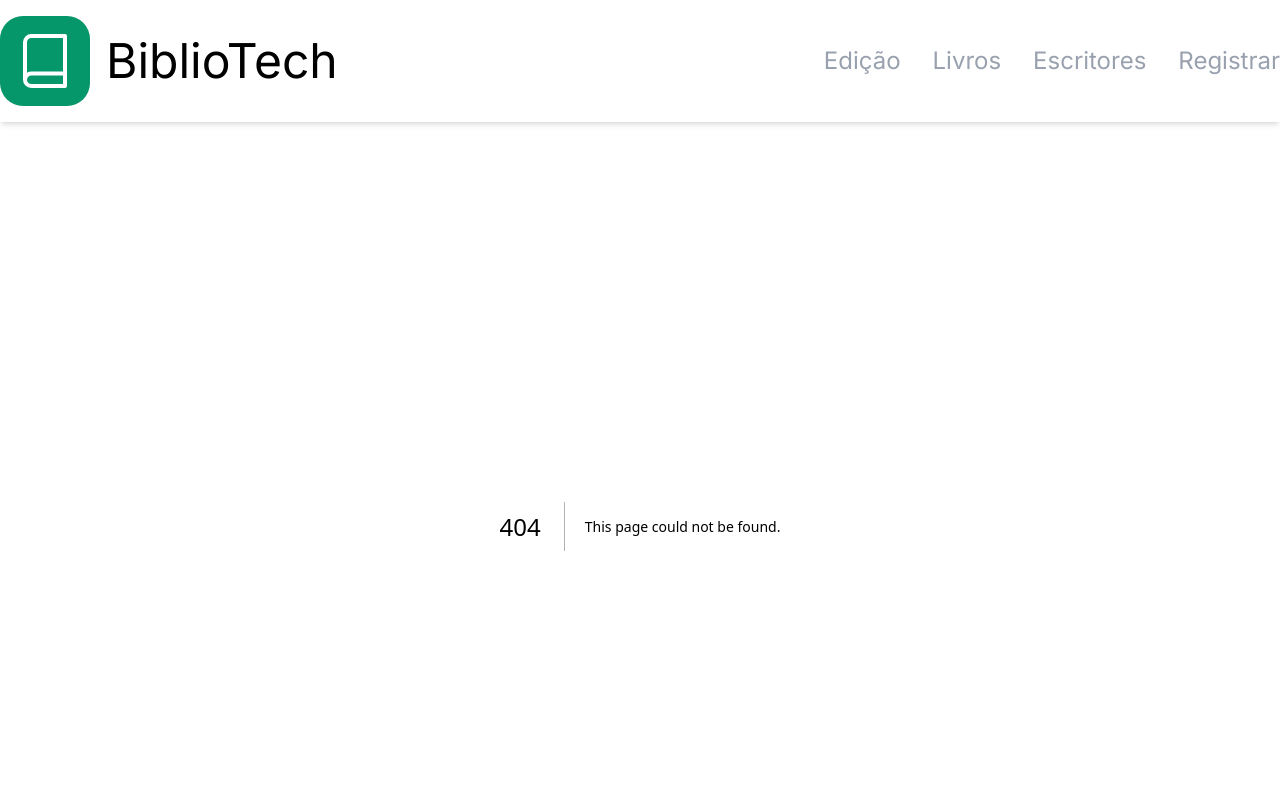
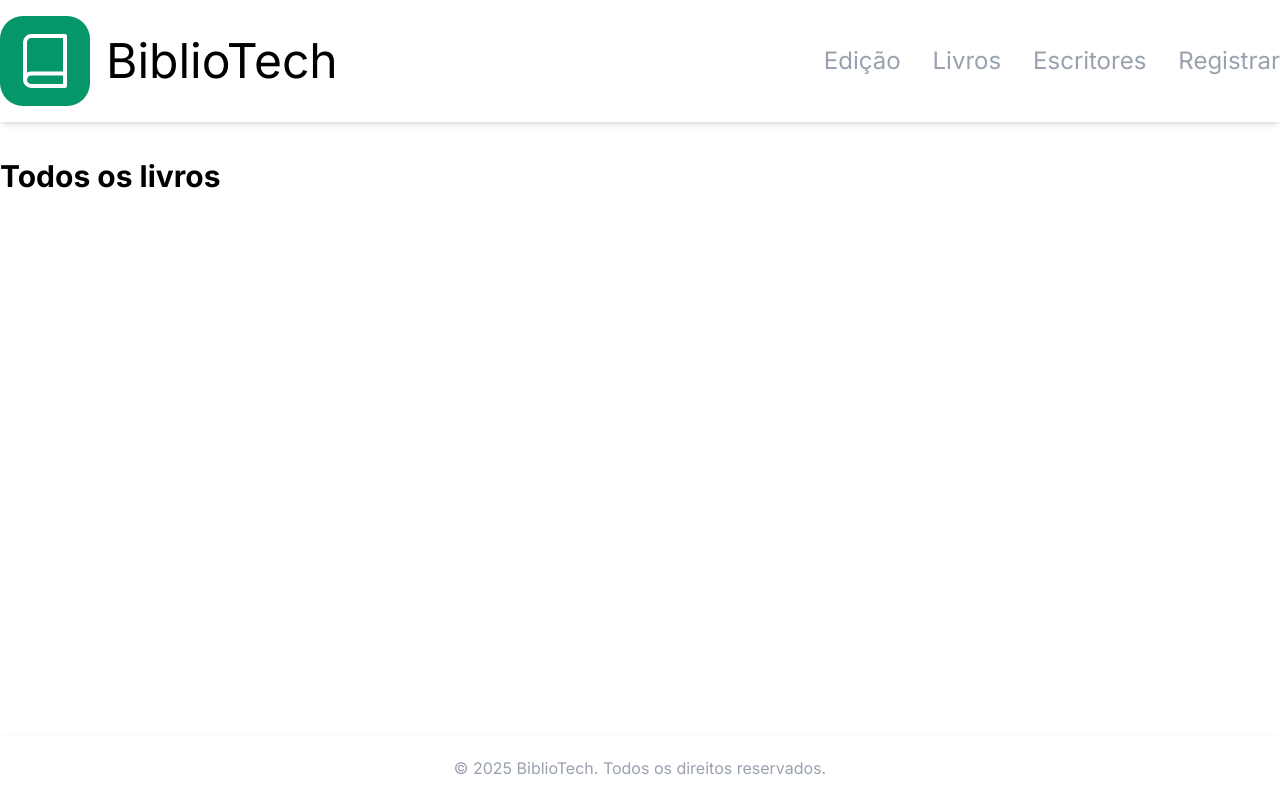
Before and after one commit to joaovicassis/projeto-final-byron, a Next.js app: page /livros in a window 1280 px wide. Before the commit this address had no page. Shown: the top 800 px of the page. Built offline with nearby package versions, Linux system fonts and the light colour scheme.

Commit message:
feat: estrutura da pagina todos os livros

```diff
--- a/src/app/layout.tsx
+++ b/src/app/layout.tsx
@@ -21,7 +21,7 @@ export default function RootLayout({
 }>) {
   return (
     <html lang="pt-BR">
-      <body className={`${inter.className} antialiased `}>
+      <body className={`${inter.className} antialiased flex flex-col min-h-screen `}>
         <AuthProvider> {/* esta linha puxa o simultador de login */}
           <Header />
           {children}
--- /dev/null
+++ b/src/app/livros/page.tsx
@@ -0,0 +1,12 @@
+export default function LivrosPage(){
+    return(
+        <main className="flex-grow py-8">
+            <div className="container mx-auto">
+                <h1 className="text-3xl font-bold">Todos os livros</h1>
+                <div>
+                    {/* livros */}
+                </div>
+            </div>
+        </main>
+    )
+}
```
